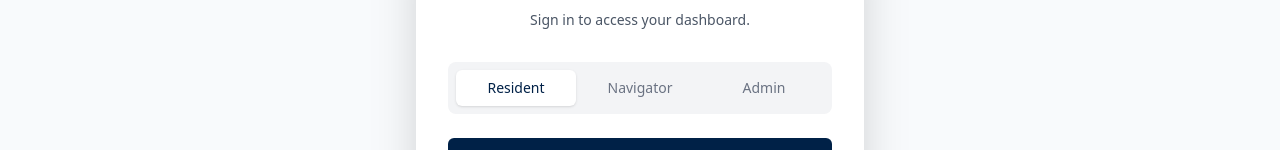
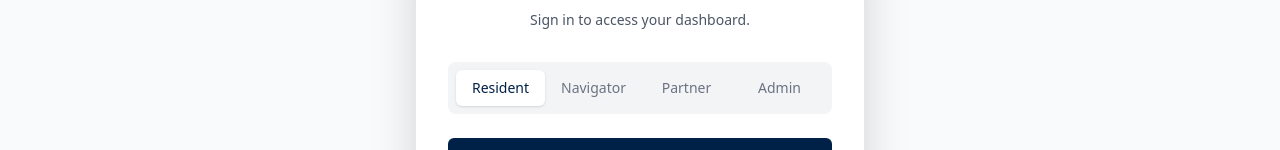
Before and after one commit to JosephRoyaltyGroupLLC/royalty-group-llc, a Next.js app: page /login in a window 1280 px wide. Shown: the part 219-369 px from the top of the page. Built offline with nearby package versions, Linux system fonts and the light colour scheme; no server answers.

Commit message:
Add Partner login option to portal login page

```diff
--- a/src/app/login/page.tsx
+++ b/src/app/login/page.tsx
@@ -8,7 +8,7 @@ import Link from "next/link";
 
 export default function LoginPage() {
   const [error, setError] = useState("");
-  const [portalType, setPortalType] = useState<"resident" | "navigator" | "admin">("resident");
+  const [portalType, setPortalType] = useState<"resident" | "navigator" | "partner" | "admin">("resident");
   const router = useRouter();
 
   const handleGoogleSignIn = async () => {
@@ -25,6 +25,8 @@ export default function LoginPage() {
           return;
         }
         router.push("/admin");
+      } else if (portalType === "partner") {
+        router.push("/partner");
       } else if (portalType === "resident") {
         router.push("/portal");
       } else {
@@ -69,6 +71,16 @@ export default function LoginPage() {
               }`}
             >
               Navigator
+            </button>
+            <button
+              onClick={() => setPortalType("partner")}
+              className={`flex-1 py-2 text-sm font-medium rounded-md transition-colors ${
+                portalType === "partner"
+                  ? "bg-white text-primary shadow-sm"
+                  : "text-gray-500 hover:text-gray-700"
+              }`}
+            >
+              Partner
             </button>
             <button
               onClick={() => setPortalType("admin")}
```
